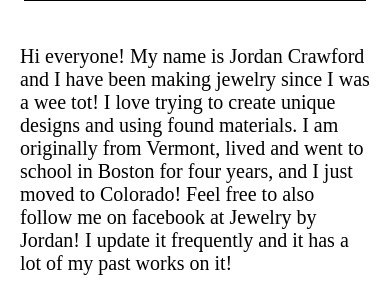
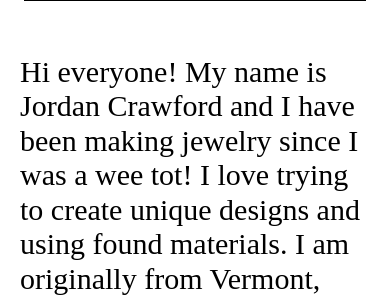
Before and after one commit to pacalabre/jewelry-by-jordan, a plain HTML site: page about.html in a window 390 px wide. Shown: the part 558-855 px from the top of the page. Drawn offline with nearby package versions, Linux system fonts and the light colour scheme; grey boxes are pictures that could not be loaded; a script that the page names is missing; a web font is replaced by a local one.

Commit message:
made some modifications to the responsive design at small screen sizes

```diff
--- a/CSS/module.css
+++ b/CSS/module.css
@@ -126,17 +126,12 @@
     font-size: 30px;
   }
 
-  p {
-    font-size: 23px;
-  }
-
     .socialMedia {
    margin: -8em 7em .5em .5em;
    padding: 8px 0px 0px 0em;
    opacity: .7;
    float: right;
   }
-
 
 }
 
@@ -147,12 +142,7 @@
     padding-top: .85em;
   }
 
-  p {
-    font-size: 20px;
-  }
-
   .nav {
-    font-size: 30px;
     display: block;
   }
 
```
